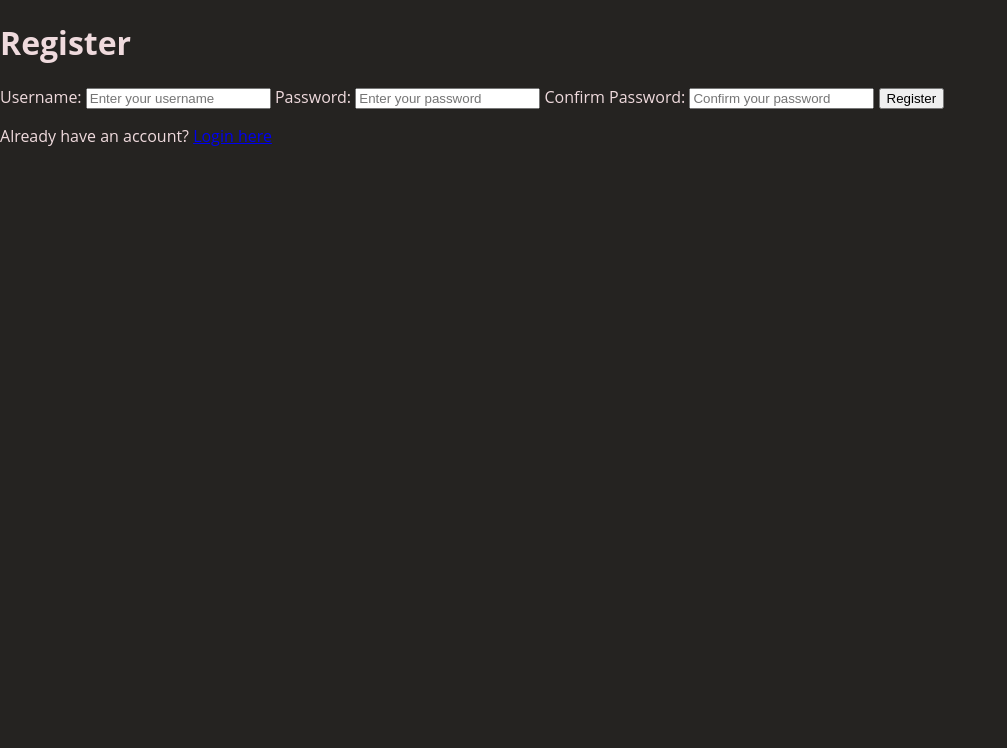
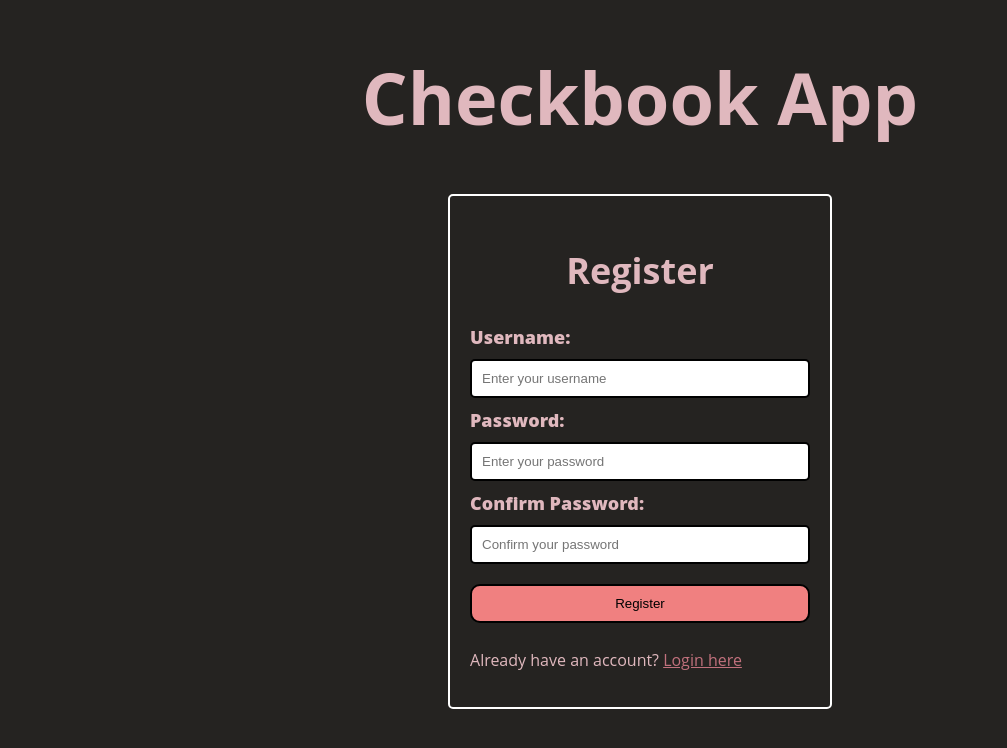
Before and after one commit to loganpinel06/Checkr-S, a Flask app: page /register in a window 1280 px wide. Shown: the top 748 px of the page, without its empty margins (0-1007 px from the left). Run offline with Flask 3, Linux system fonts and the light colour scheme.

Commit message:
updated some comments, removed <br> tags for consistency between login and register, also added the .registerForm class to the styles page since login and register are practically identical to give the page its styles

```diff
--- a/app/static/styles.css
+++ b/app/static/styles.css
@@ -6,7 +6,7 @@ body {
   font-family: "Open Sans", sans-serif;
   font-size: 16px;
   background-color: #252321;
-  color: #EFDADD;
+  color: #E0B8BE;
 }
 
 header {
@@ -17,7 +17,7 @@ header {
   font-weight: 800;
 }
 
-.loginForm {
+.loginForm, .registerForm {
   display: flex;
   flex-direction: column;
   align-items: center;
@@ -28,14 +28,14 @@ header {
   margin-right: 35%;
   padding: 20px;
 }
-.loginForm h2 {
+.loginForm h2, .registerForm h2 {
   font-size: 36px;
 }
-.loginForm label {
+.loginForm label, .registerForm label {
   font-size: 18px;
   font-weight: 800;
 }
-.loginForm input {
+.loginForm input, .registerForm input {
   width: 100%;
   padding: 10px;
   margin: 10px 0;
@@ -43,15 +43,15 @@ header {
   border-radius: 5px;
   box-sizing: border-box;
 }
-.loginForm input[type=submit] {
+.loginForm input[type=submit], .registerForm input[type=submit] {
   background-color: #F08080;
   border: 2px solid;
   border-radius: 10px;
 }
-.loginForm input[type=submit]:hover {
+.loginForm input[type=submit]:hover, .registerForm input[type=submit]:hover {
   background-color: #ed6969;
 }
-.loginForm p > a {
-  color: #d0939c;
+.loginForm p > a, .registerForm p > a {
+  color: #c1717d;
   font-weight: 400;
 }/*# sourceMappingURL=styles.css.map */
--- a/app/static/styles.scss
+++ b/app/static/styles.scss
@@ -2,7 +2,7 @@
 
 //variables
 $background-color: #252321;
-$text-color: #EFDADD;
+$text-color: #E0B8BE;
 $submit-button-color: #F08080;
 
 //body styles
@@ -27,8 +27,8 @@ header {
     font-weight: 800;
 }
 
-//loginForm styles
-.loginForm {
+//loginForm and registerForm styles
+.loginForm, .registerForm {
     display: flex;
     flex-direction: column;
     align-items: center;
--- a/app/templates/auth/login.html
+++ b/app/templates/auth/login.html
@@ -27,20 +27,18 @@ will be gathered in 'auth.py' handling backend functions to approprately login t
 
 <!-- MAIN element (semantic html) -->
 <main>
-    <!-- login form -->
+    <!-- div for login form -->
     <div class="loginForm">
-        <!-- Main h1 for the login page -->
+        <!-- Main h2 for the login page -->
         <h2>Login</h2>
         <!-- Login Form -->
         <form action="{{url_for('auth.login')}}" method="POST">
             <!-- Username -->
             <label for="username">Username: </label>
             <input type="text" name="username" id="username" required placeholder="Enter your username">
-            <br>
             <!-- Password -->
             <label for="password">Password: </label>
             <input type="password" name="password" id="password" required placeholder="Enter your password">
-            <br>
             <!-- Submit -->
             <input type="submit" value="Login">
             <!-- Link to register page -->
--- a/app/templates/auth/register.html
+++ b/app/templates/auth/register.html
@@ -19,11 +19,19 @@ in auth.py -->
     {% endif %}
 {% endwith %}
 
-<!-- Main header for the register page -->
-<h1>Register</h1>
+<!-- Header for 'register.html' -->
+<header>
+    <!-- Main header for register page -->
+    <h1>Checkbook App</h1>
+</header>
 
-<!-- register form -->
+<!-- MAIN element (semantic html) -->
+<main>
+    <!-- div for register form -->
     <div class="registerForm">
+        <!-- Main h1 for the login page -->
+        <h2>Register</h2>
+        <!-- Register Form-->
         <form action="{{url_for('auth.register')}}" method="POST">
             <!-- Username -->
             <label for="username">Username: </label>
@@ -40,5 +48,8 @@ in auth.py -->
             <p>Already have an account? <a href="{{url_for('auth.login')}}">Login here</a></p>
         </form>
     </div>
+</main>
+
+<!-- FOOTER -->
 
 {% endblock %}
```
Lines whose indentation alone changed are shown as unchanged.
